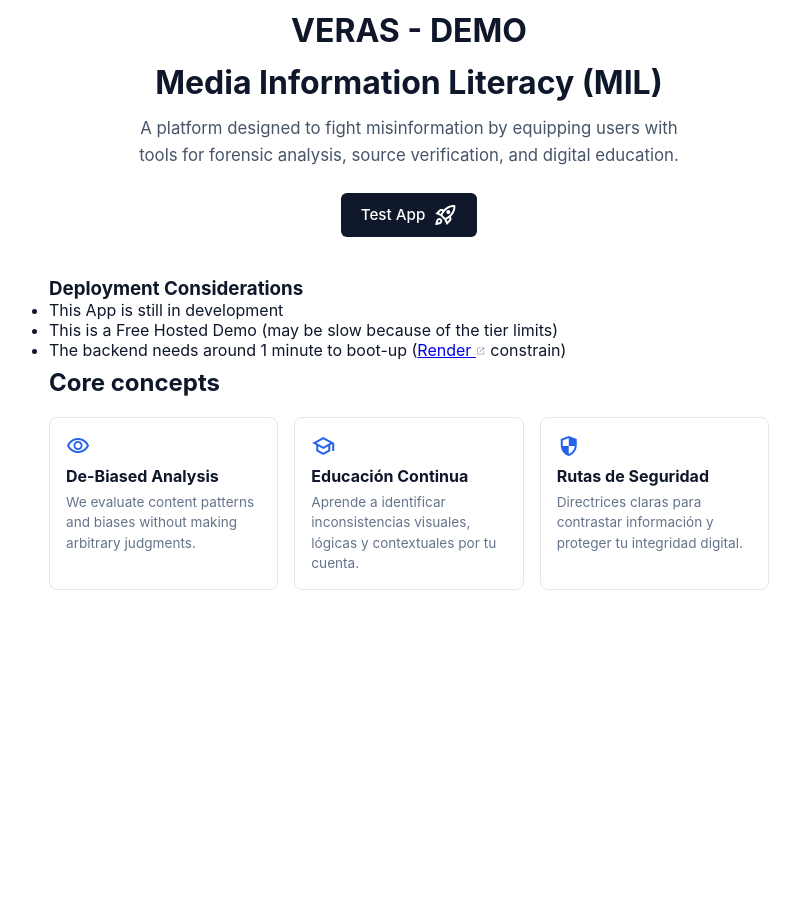
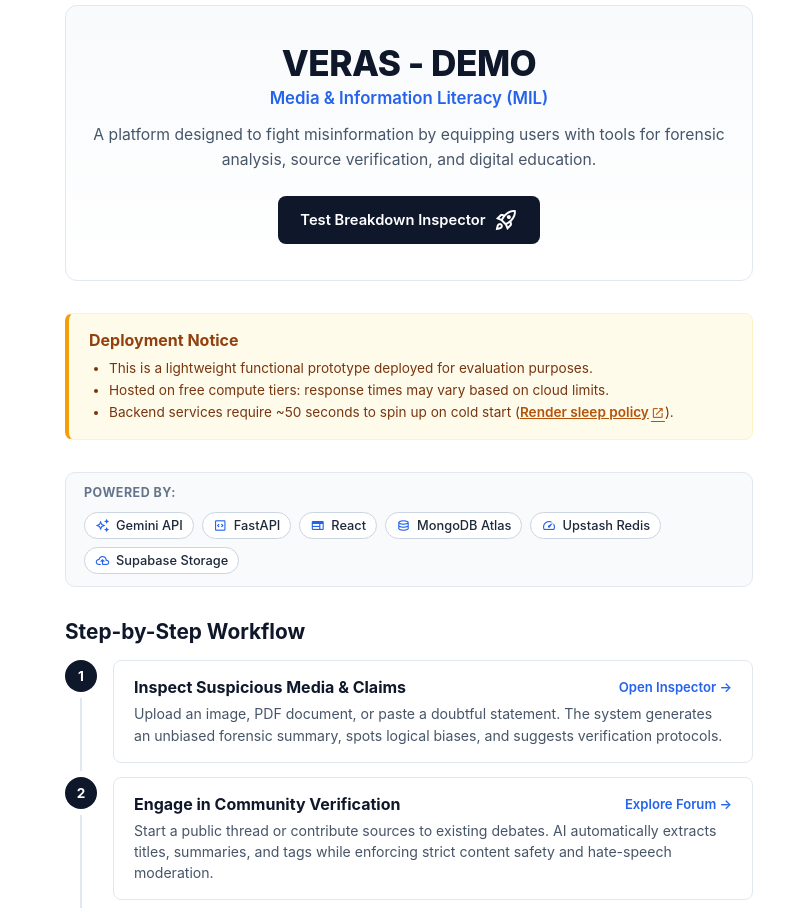
Before and after one commit to veras-unescohack/VERAS-Frontend, a React (Vite) app in the folder Frontend/: page / in a window 1280 px wide. Shown: the part 140-1052 px from the top of the page, without its empty margins (231-1031 px from the left). Before the commit the page ends 845 px from the top, so only its background shows below. Built offline with nearby package versions, Linux system fonts and the light colour scheme; no server answers.

Commit message:
About in english and upgrade

```diff
--- a/Frontend/src/pages/About.jsx
+++ b/Frontend/src/pages/About.jsx
@@ -1,55 +1,164 @@
 import React from 'react';
 import { Link } from 'react-router-dom';
-import './../styles/about.css'
+import './../styles/about.css';
 
 export default function About() {
   return (
     <div className="page-view">
+      {/* Hero Section */}
       <section className="about-hero">
         <h1 className="hero-title">VERAS - DEMO</h1>
-        <h2 className="hero-title">Media Information Literacy (MIL)</h2>
+        <h2 className="hero-subtitle-tag">Media & Information Literacy (MIL)</h2>
         <p className="hero-subtitle">
           A platform designed to fight misinformation by equipping users with tools for forensic analysis, source verification, and digital education.
         </p>
         <div className="hero-actions">
           <Link to="/breakdown" className="primary-cta-btn">
-            Test App
+            Test Breakdown Inspector
             <span className="material-symbols-outlined">rocket_launch</span>
           </Link>
         </div>
       </section>
 
-      <section className='about-deployment'>
-        <h3>Deployment Considerations</h3>
-        <ul>
-          <li>This App is still in development</li>
-          <li>This is a Free Hosted Demo (may be slow because of the tier limits)</li>
-          <li>The backend needs around 1 minute to boot-up (<a href='https://render.com/docs/free#spinning-down-on-idle' target='blank'>Render <span className="material-symbols-outlined">open_in_new</span></a> constrain)</li>
+      {/* Deployment Notice */}
+      <section className="about-deployment">
+        <h2>Deployment Notice</h2>
+        <ul className="deployment-list">
+          <li>This is a lightweight functional prototype deployed for evaluation purposes.</li>
+          <li>Hosted on free compute tiers: response times may vary based on cloud limits.</li>
+          <li>
+            Backend services require ~50 seconds to spin up on cold start (
+            <a href="https://render.com/docs/free#spinning-down-on-idle" target="_blank" rel="noopener noreferrer">
+              Render sleep policy <span className="material-symbols-outlined icon-inline">open_in_new</span>
+            </a>
+            ).
+          </li>
         </ul>
       </section>
 
-      <section className='about-section'>
-        <h2>Core concepts</h2>
-        <div className="about-pillars">
-
-          <div className="pillar-card">
-            <span className="material-symbols-outlined pillar-icon">visibility</span>
-            <h3>De-Biased Analysis</h3>
-            <p>We evaluate content patterns and biases without making arbitrary judgments.</p>
+      {/* Tech Stack Minimal Banner */}
+      <section className="stack-strip">
+        <span className="stack-strip-label">Powered by:</span>
+        <div className="stack-pills">
+          <div className="stack-pill">
+            <span className="material-symbols-outlined stack-icon">auto_awesome</span>
+            <span>Gemini API</span>
           </div>
-          <div className="pillar-card">
-            <span className="material-symbols-outlined pillar-icon">school</span>
-            <h3>Educación Continua</h3>
-            <p>Aprende a identificar inconsistencias visuales, lógicas y contextuales por tu cuenta.</p>
+          <div className="stack-pill">
+            <span className="material-symbols-outlined stack-icon">code_blocks</span>
+            <span>FastAPI</span>
           </div>
-          <div className="pillar-card">
-            <span className="material-symbols-outlined pillar-icon">security</span>
-            <h3>Rutas de Seguridad</h3>
-            <p>Directrices claras para contrastar información y proteger tu integridad digital.</p>
+          <div className="stack-pill">
+            <span className="material-symbols-outlined stack-icon">web</span>
+            <span>React</span>
+          </div>
+          <div className="stack-pill">
+            <span className="material-symbols-outlined stack-icon">database</span>
+            <span>MongoDB Atlas</span>
+          </div>
+          <div className="stack-pill">
+            <span className="material-symbols-outlined stack-icon">speed</span>
+            <span>Upstash Redis</span>
+          </div>
+          <div className="stack-pill">
+            <span className="material-symbols-outlined stack-icon">cloud_upload</span>
+            <span>Supabase Storage</span>
           </div>
         </div>
       </section>
 
+      {/* Step-by-Step Quick Start Guide */}
+      <section className="about-section">
+        <h2 className="section-title">Step-by-Step Workflow</h2>
+        <div className="steps-container">
+
+          <div className="step-row">
+            <div className="step-indicator">
+              <div className="step-circle">1</div>
+              <div className="step-line"></div>
+            </div>
+            <div className="step-body">
+              <div className="step-header">
+                <h3>Inspect Suspicious Media & Claims</h3>
+                <Link to="/breakdown" className="step-action-link">Open Inspector →</Link>
+              </div>
+              <p>
+                Upload an image, PDF document, or paste a doubtful statement. The system generates an unbiased forensic summary, spots logical biases, and suggests verification protocols.
+              </p>
+            </div>
+          </div>
+
+          <div className="step-row">
+            <div className="step-indicator">
+              <div className="step-circle">2</div>
+              <div className="step-line"></div>
+            </div>
+            <div className="step-body">
+              <div className="step-header">
+                <h3>Engage in Community Verification</h3>
+                <Link to="/foro" className="step-action-link">Explore Forum →</Link>
+              </div>
+              <p>
+                Start a public thread or contribute sources to existing debates. AI automatically extracts titles, summaries, and tags while enforcing strict content safety and hate-speech moderation.
+              </p>
+            </div>
+          </div>
+
+          <div className="step-row">
+            <div className="step-indicator">
+              <div className="step-circle">3</div>
+              <div className="step-line"></div>
+            </div>
+            <div className="step-body">
+              <div className="step-header">
+                <h3>Access Official Emergency Directories</h3>
+                <Link to="/guia-gobierno" className="step-action-link">View Directory →</Link>
+              </div>
+              <p>
+                Reach verified public institutions, cyber-police hotlines, and mental health support services with real-time country detection and step-by-step evidence preservation guidelines.
+              </p>
+            </div>
+          </div>
+
+          <div className="step-row">
+            <div className="step-indicator">
+              <div className="step-circle">4</div>
+            </div>
+            <div className="step-body">
+              <div className="step-header">
+                <h3>Track Insights & Saved Debates</h3>
+                <Link to="/dashboard" className="step-action-link">Go to Dashboard →</Link>
+              </div>
+              <p>
+                Review community breakdowns, inspect your private analysis history, and keep track of bookmarked discussions in one unified workspace.
+              </p>
+            </div>
+          </div>
+
+        </div>
+      </section>
+
+      {/* Core Pillars */}
+      <section className="about-section">
+        <h2 className="section-title">Core Pillars</h2>
+        <div className="about-pillars">
+          <div className="pillar-card">
+            <span className="material-symbols-outlined pillar-icon">visibility</span>
+            <h3>De-Biased Evaluation</h3>
+            <p>Systematic breakdown of logical fallacies, emotional framing, and lack of attribution without arbitrary censorship.</p>
+          </div>
+          <div className="pillar-card">
+            <span className="material-symbols-outlined pillar-icon">school</span>
+            <h3>Continuous Literacy</h3>
+            <p>Equips citizens with practical heuristics to autonomously detect manipulated digital media and out-of-context assets.</p>
+          </div>
+          <div className="pillar-card">
+            <span className="material-symbols-outlined pillar-icon">security</span>
+            <h3>Civic Protection</h3>
+            <p>Direct bridge between online verification and real-world legal, financial, and psychological support entities.</p>
+          </div>
+        </div>
+      </section>
     </div>
   );
 }
--- a/Frontend/src/styles/about.css
+++ b/Frontend/src/styles/about.css
@@ -1,119 +1,271 @@
-/* Hero / About */
+.page-view {
+  max-width: 960px;
+  margin: 0 auto;
+  padding: 24px 16px 60px 16px;
+  display: flex;
+  flex-direction: column;
+  gap: 32px;
+}
+
+/* Hero */
 .about-hero {
   text-align: center;
-  padding: 30px 0 40px;
+  padding: 36px 20px;
+  background: linear-gradient(180deg, #f8fafc 0%, #ffffff 100%);
+  border: 1px solid #e2e8f0;
+  border-radius: 12px;
 }
 
 .hero-title {
-  font-size: 2rem;
-  font-weight: 700;
-  margin: 0 0 12px 0;
-  line-height: 1.25;
+  margin: 0 0 4px 0;
+  font-size: 2.2rem;
+  font-weight: 800;
+  color: #0f172a;
+  letter-spacing: -0.5px;
+}
+
+.hero-subtitle-tag {
+  margin: 0 0 14px 0;
+  font-size: 1.05rem;
+  font-weight: 600;
+  color: #2563eb;
 }
 
 .hero-subtitle {
-  font-size: 1.05rem;
+  max-width: 640px;
+  margin: 0 auto 24px auto;
+  font-size: 0.98rem;
   color: #475569;
   line-height: 1.6;
-  max-width: 580px;
-  margin: 0 auto 24px;
 }
 
 .hero-actions {
   display: flex;
   justify-content: center;
-  gap: 12px;
 }
 
 .primary-cta-btn {
   display: inline-flex;
   align-items: center;
   gap: 8px;
-  padding: 10px 20px;
   background-color: #0f172a;
   color: #ffffff;
+  padding: 12px 22px;
+  border-radius: 8px;
+  font-weight: 600;
+  font-size: 0.92rem;
   text-decoration: none;
-  border-radius: 6px;
-  font-weight: 500;
-  font-size: 0.95rem;
-  transition: 200ms;
-}
-.primary-cta-btn:hover {
-    transform: scale(1.2);
+  transition: background-color 0.15s ease;
 }
 
-/* Pilares About */
+.primary-cta-btn:hover {
+  background-color: #1e293b;
+}
+
+/* Tech Stack Strip */
+.stack-strip {
+  display: flex;
+  align-items: center;
+  gap: 12px;
+  padding: 12px 18px;
+  background-color: #f8fafc;
+  border: 1px solid #e2e8f0;
+  border-radius: 10px;
+  flex-wrap: wrap;
+}
+
+.stack-strip-label {
+  font-size: 0.78rem;
+  font-weight: 700;
+  color: #64748b;
+  text-transform: uppercase;
+  letter-spacing: 0.5px;
+}
+
+.stack-pills {
+  display: flex;
+  gap: 8px;
+  flex-wrap: wrap;
+}
+
+.stack-pill {
+  display: inline-flex;
+  align-items: center;
+  gap: 6px;
+  background-color: #ffffff;
+  border: 1px solid #cbd5e1;
+  padding: 5px 10px;
+  border-radius: 20px;
+  font-size: 0.8rem;
+  font-weight: 500;
+  color: #1e293b;
+}
+
+.stack-icon {
+  font-size: 15px;
+  color: #2563eb;
+}
+
+/* Deployment Notice */
+.about-deployment {
+  background-color: #fffbeb;
+  border: 1px solid #fef3c7;
+  border-left: 4px solid #f59e0b;
+  border-radius: 8px;
+  padding: 16px 20px;
+}
+
+.about-deployment h2 {
+  margin: 0 0 8px 0;
+  font-size: 1rem;
+  color: #92400e;
+}
+
+.deployment-list {
+  margin: 0;
+  padding-left: 20px;
+  color: #78350f;
+  font-size: 0.85rem;
+  line-height: 1.6;
+}
+
+.deployment-list a {
+  color: #b45309;
+  font-weight: 600;
+  display: inline-flex;
+  align-items: center;
+  gap: 2px;
+}
+
+.icon-inline {
+  font-size: 14px;
+}
+
+/* Section Common */
+.about-section {
+  display: flex;
+  flex-direction: column;
+  gap: 16px;
+}
+
+.section-title {
+  margin: 0;
+  font-size: 1.3rem;
+  font-weight: 700;
+  color: #0f172a;
+}
+
+/* Step-by-Step Guide Layout */
+.steps-container {
+  display: flex;
+  flex-direction: column;
+}
+
+.step-row {
+  display: flex;
+  gap: 16px;
+}
+
+.step-indicator {
+  display: flex;
+  flex-direction: column;
+  align-items: center;
+  width: 32px;
+}
+
+.step-circle {
+  width: 32px;
+  height: 32px;
+  border-radius: 50%;
+  background-color: #0f172a;
+  color: #ffffff;
+  display: flex;
+  align-items: center;
+  justify-content: center;
+  font-weight: 700;
+  font-size: 0.85rem;
+  flex-shrink: 0;
+}
+
+.step-line {
+  width: 2px;
+  flex-grow: 1;
+  background-color: #e2e8f0;
+  margin: 6px 0;
+  min-height: 40px;
+}
+
+.step-body {
+  background-color: #ffffff;
+  border: 1px solid #e2e8f0;
+  border-radius: 8px;
+  padding: 16px 20px;
+  margin-bottom: 14px;
+  flex: 1;
+}
+
+.step-header {
+  display: flex;
+  justify-content: space-between;
+  align-items: center;
+  margin-bottom: 6px;
+  flex-wrap: wrap;
+  gap: 8px;
+}
+
+.step-header h3 {
+  margin: 0;
+  font-size: 1rem;
+  color: #0f172a;
+}
+
+.step-action-link {
+  font-size: 0.82rem;
+  font-weight: 600;
+  color: #2563eb;
+  text-decoration: none;
+}
+
+.step-action-link:hover {
+  text-decoration: underline;
+}
+
+.step-body p {
+  margin: 0;
+  font-size: 0.88rem;
+  color: #475569;
+  line-height: 1.5;
+}
+
+/* Core Pillars */
 .about-pillars {
   display: grid;
-  grid-template-columns: repeat(auto-fit, minmax(200px, 1fr));
-  gap: 16px;
-  margin-top: 20px;
+  grid-template-columns: repeat(auto-fit, minmax(250px, 1fr));
+  gap: 14px;
 }
 
 .pillar-card {
-  padding: 16px;
+  background-color: #ffffff;
   border: 1px solid #e2e8f0;
   border-radius: 8px;
-  background-color: #ffffff;
+  padding: 20px;
 }
 
 .pillar-icon {
   font-size: 24px;
   color: #2563eb;
-  margin-bottom: 8px;
+  margin-bottom: 6px;
 }
 
 .pillar-card h3 {
   margin: 0 0 6px 0;
-  font-size: 1rem;
+  font-size: 0.98rem;
+  color: #0f172a;
 }
 
 .pillar-card p {
   margin: 0;
   font-size: 0.85rem;
-  color: #64748b;
+  color: #475569;
   line-height: 1.5;
 }
-
-/* Placeholders */
-.placeholder-container {
-  text-align: center;
-  padding: 60px 20px;
-  border: 1px dashed #cbd5e1;
-  border-radius: 8px;
-  background-color: #f8fafc;
-}
-
-.placeholder-icon {
-  font-size: 40px;
-  color: #94a3b8;
-  margin-bottom: 12px;
-}
-
-.placeholder-container h2 {
-  margin: 0 0 8px 0;
-  font-size: 1.35rem;
-}
-
-.placeholder-container p {
-  margin: 0;
-  color: #64748b;
-  font-size: 0.95rem;
-}
-
-/* Deployment */
-.about-deployment ul li {
-    height: auto;
-    font-size: 16px;
-}
-
-.about-deployment ul li a span {
-  font-size: 10px;
-  color: #94a3b8;
-}
-
-.about-deployment ul li a span {
-  font-size: 10px;
-  color: #94a3b8;
-  margin-bottom: 12px;
-}
```
